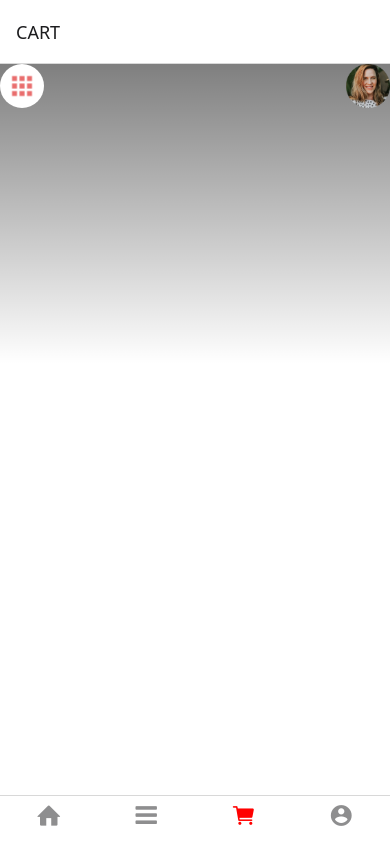
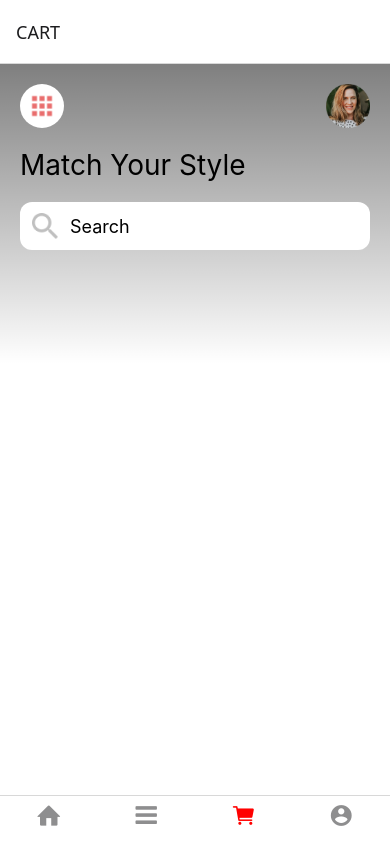
Before and after one commit to Thanawat0107/bare-minimum, a React Native app: screen /CART in a window 390 px wide. Built offline with nearby package versions, Linux system fonts and the light colour scheme.

Commit message:
Search Input Field along with search Image

```diff
--- a/src/screen/HomeScreen.jsx
+++ b/src/screen/HomeScreen.jsx
@@ -1,4 +1,4 @@
-import { Platform, StyleSheet, View } from "react-native";
+import { Platform, StyleSheet, View, Text, Image, TextInput } from "react-native";
 import React from "react";
 import { LinearGradient } from "expo-linear-gradient";
 import Header from "../components/Header";
@@ -12,6 +12,14 @@
         style={styles.background}
       />
       <Header />
+      <Text style={styles.headerText}>Match Your Style</Text>
+      <View style={styles.inputContainer}>
+        <Image
+          source={require("../assets/search.png")}
+          style={styles.searchIcon}
+        />
+        <TextInput placeholder="Search" style={styles.textInput} />
+      </View>
     </View>
   );
 };
@@ -27,6 +35,7 @@
     // justifyContent: "center",
     backgroundColor: "white",
     marginTop: Platform.OS == "android" ? 25 : 0,
+    padding: 20,
   },
   background: {
     position: "absolute",
@@ -35,4 +44,25 @@
     top: 0,
     height: 300,
   },
+  headerText: {
+    fontSize: 28,
+    color: "#000000",
+    marginVertical: 20,
+  },
+  inputContainer: {
+    width: "100%",
+    backgroundColor: "#FFFFFF",
+    height: 48,
+    borderRadius: 12,
+    alignItems: "center",
+    flexDirection: "row",
+  },
+  searchIcon: {
+    height: 26,
+    width: 26,
+    marginHorizontal: 12,
+  },
+  textInput: {
+    fontSize: 18,
+  },
 });
```
